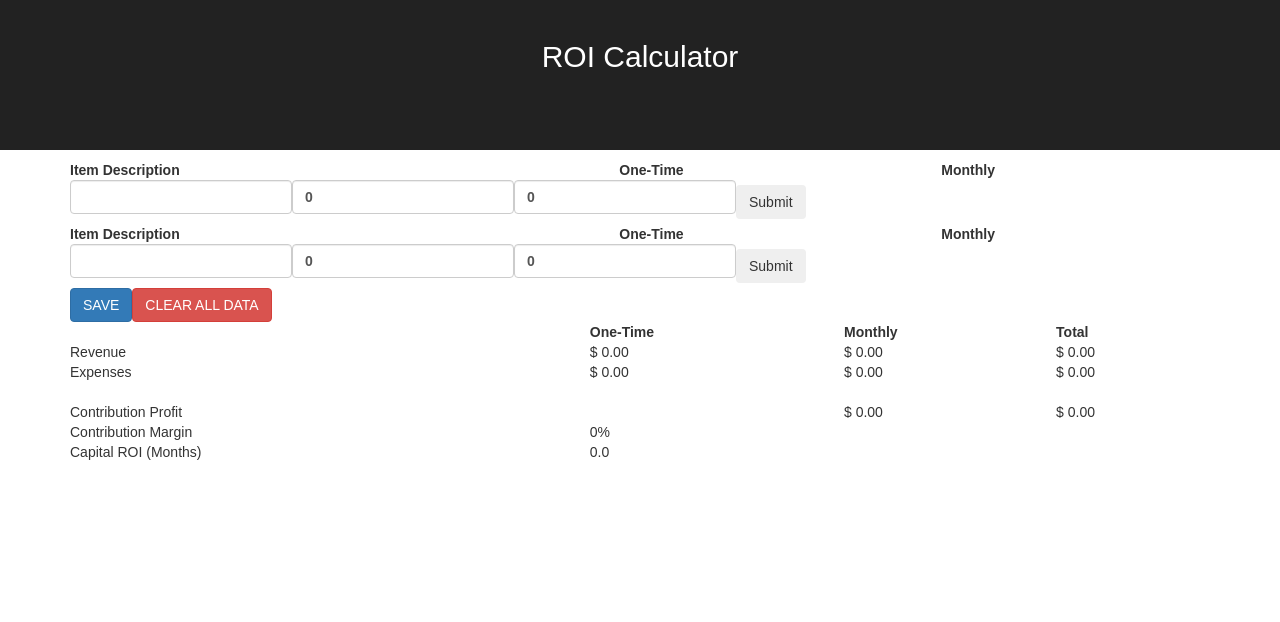
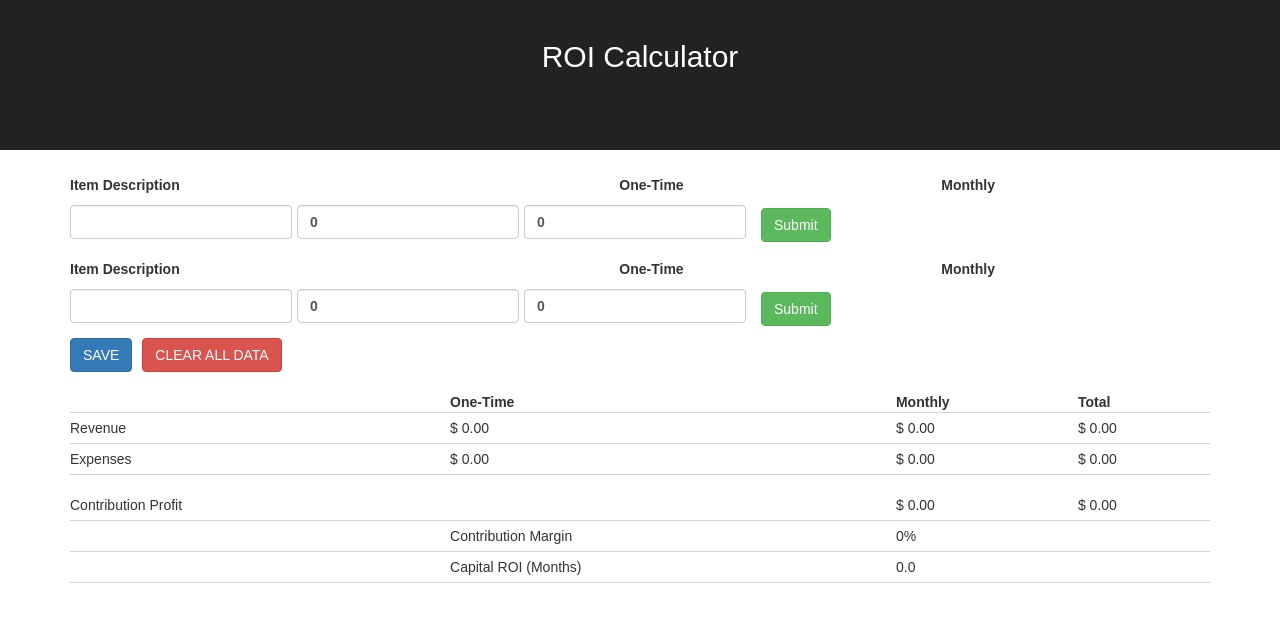
Before and after one commit to andyknolla/ROI-Calculator, a React (Create React App) app: page / in a window 1280 px wide. Shown: the top 622 px of the page. Built offline with nearby package versions, Linux system fonts and the light colour scheme; the HTML template or start-up script is replaced by a standard one.

Commit message:
Number formatting tweaks, styling mods

```diff
--- a/src/App.css
+++ b/src/App.css
@@ -28,3 +28,48 @@ input.active:invalid {
   font-size: 12px;
   margin-top: 5px;
 }
+
+.dataTable {
+  margin-top: 15px;
+  margin-bottom: 10px;
+}
+
+.item-button {
+  padding: 1px 10px;
+  margin: 3px;
+}
+
+.calculations {
+  margin-top: 20px;
+}
+.calculations tr {
+  border-bottom: 1px solid lightgray;
+  padding: 5px;
+}
+.calculations td {
+  padding-top: 5px;
+  padding-bottom: 5px;
+}
+#final-calculations > td {
+  padding-top: 20px;
+}
+
+.buttons {
+  margin-top: 10px;
+}
+
+.buttons .btn {
+  margin-right: 10px;
+}
+
+.submit {
+  margin-left: 10px;
+}
+
+.form-group {
+  margin-right: 5px;
+}
+
+label {
+  margin-bottom: 0;
+}
--- a/src/App.js
+++ b/src/App.js
@@ -173,8 +173,10 @@ class App extends Component {
             inputOneTime={this.state.expense_oneTime}
             inputMonthly={this.state.expense_monthly}
           />
-          <button onClick={ this.saveData } className="btn btn-primary" >SAVE</button>
-          <button onClick={ this.clearData } className="btn btn-danger" >CLEAR ALL DATA</button>
+          <div className="buttons">
+            <button onClick={ this.saveData } className="btn btn-primary" >SAVE</button>
+            <button onClick={ this.clearData } className="btn btn-danger" >CLEAR ALL DATA</button>
+          </div>
 
           <Calculations revenue={this.state.revenue_items} expense={this.state.expense_items} />
         </div>
--- a/src/components/calculations.js
+++ b/src/components/calculations.js
@@ -1,5 +1,7 @@
 import React from 'react';
 import Numeral from 'numeral';
+
+const CurrencyFormat = '$ 0,000.00';
 
 class Calculations extends React.Component {
 
@@ -23,7 +25,11 @@ class Calculations extends React.Component {
 
   contributionMargin() {
       return (
-        ( this.sumTotal(this.props.revenue) - this.sumTotal(this.props.expense) ) / this.sumTotal(this.props.revenue)
+        (
+          this.sumTotal(this.props.revenue) -
+          this.sumTotal(this.props.expense)
+        ) /
+        this.sumTotal(this.props.revenue)
       )
   }
 
@@ -35,15 +41,8 @@ class Calculations extends React.Component {
   }
 
   render() {
-    let test = Numeral(100).format('$.00');
-    // console.log(typeof(this.props.revenue));
-    // console.log(test, this.sumTotal(this.props.revenue, 'oneTime'));
-
-    let test2 = Numeral( this.sumTotal(this.props.revenue, 'oneTime') ).format('$ 0.00')
-    // console.log(typeof(test2));
-
     return (
-      <table>
+      <table className='calculations' >
         <tbody>
           <tr>
             <th></th>
@@ -51,31 +50,32 @@ class Calculations extends React.Component {
             <th>Monthly</th>
             <th>Total</th>
           </tr>
-          <tr>
+          <tr className="total-calculations" >
             <td>Revenue</td>
-            <td>{ Numeral( this.sumTotal(this.props.revenue, 'oneTime') ).format('$ 0.00') }</td>
-            <td>{ Numeral( this.sumTotal(this.props.revenue, 'monthly') ).format('$ 0.00') }</td>
-            <td>{ Numeral( this.sumTotal(this.props.revenue) ).format('$ 0.00') }</td>
+            <td>{ Numeral( this.sumTotal(this.props.revenue, 'oneTime') ).format(CurrencyFormat) }</td>
+            <td>{ Numeral( this.sumTotal(this.props.revenue, 'monthly') ).format(CurrencyFormat) }</td>
+            <td>{ Numeral( this.sumTotal(this.props.revenue) ).format(CurrencyFormat) }</td>
           </tr>
           <tr>
             <td>Expenses</td>
-            <td>{ Numeral( this.sumTotal(this.props.expense, 'oneTime') ).format('$ 0.00') }</td>
-            <td>{ Numeral( this.sumTotal(this.props.expense, 'monthly') ).format('$ 0.00') }</td>
-            <td>{ Numeral( this.sumTotal(this.props.expense) ).format('$ 0.00') }</td>
+            <td>{ Numeral( this.sumTotal(this.props.expense, 'oneTime') ).format(CurrencyFormat) }</td>
+            <td>{ Numeral( this.sumTotal(this.props.expense, 'monthly') ).format(CurrencyFormat) }</td>
+            <td>{ Numeral( this.sumTotal(this.props.expense) ).format(CurrencyFormat) }</td>
           </tr>
-          <br />
-          <tr>
+          <tr id="final-calculations" >
             <td>Contribution Profit</td>
             <td></td>
-            <td>{ Numeral( this.contributionProfit('monthly') ).format('$ 0.00') }</td>
-            <td>{ Numeral( this.contributionProfit() ).format('$ 0.00') }</td>
+            <td>{ Numeral( this.contributionProfit('monthly') ).format(CurrencyFormat) }</td>
+            <td>{ Numeral( this.contributionProfit() ).format(CurrencyFormat) }</td>
           </tr>
           <tr>
+            <td></td>
             <td>Contribution Margin</td>
             <td>{ Numeral( this.contributionMargin() ).format('0%') }</td>
             <td></td>
           </tr>
           <tr>
+            <td></td>
             <td>Capital ROI (Months)</td>
             <td>{ Numeral(this.roi() ).format('0.0') }</td>
             <td></td>
--- a/src/components/form.js
+++ b/src/components/form.js
@@ -13,11 +13,12 @@ class Form extends React.Component {
 
     const target = event.target;
     let value;
-    if(target.name === 'description') value = target.value;
-    else value = Number(target.value);
+
+    if(target.name === 'description') {
+      value = target.value;
+    } else value = Number(target.value);
+
     const name = target.name;
-    console.log('value ', typeof(value));
-
     let type = this.props.type;
     this.props.InputStateChange(type, value, name);
 
@@ -26,9 +27,7 @@ class Form extends React.Component {
 
   handleSubmit(event) {
     event.preventDefault();
-
     let type = this.props.type;
-
     if (!this.showFormErrors()) {
       console.log('form is invalid: do not submit');
     } else {
@@ -36,11 +35,9 @@ class Form extends React.Component {
     }
   }
 
-
   showFormErrors() {
     const inputs = document.querySelectorAll('input');
     let isFormValid = true;
-    // console.log('inputs ', inputs);
     inputs.forEach(input => {
       input.classList.add('active');
 
@@ -55,21 +52,8 @@ class Form extends React.Component {
   }
 
   showInputError(refName) {
-    // console.log('refs ', this.refs);
     const validity = this.refs[refName].validity;
-    // const label = document.getElementById(`${refName}Label`).textContent;
-    const error = document.getElementById(`${refName}Error`);
-    // const isPassword = refName.indexOf('password') !== -1;
-    // const isPasswordConfirm = refName === 'passwordConfirm';
-
-    // if (isPasswordConfirm) {
-    //   if (this.refs.password.value !== this.refs.passwordConfirm.value) {
-    //     this.refs.passwordConfirm.setCustomValidity('Passwords do not match');
-    //   } else {
-    //     this.refs.passwordConfirm.setCustomValidity('');
-    //   }
-    // }
-
+    const error = document.getElementById(`${this.props.type}${refName}Error`);
     if (!validity.valid) {
       if (validity.valueMissing) {
         error.textContent = `required field`;
@@ -77,20 +61,12 @@ class Form extends React.Component {
 
       // add my validity rules *********
 
-      //   else if (validity.typeMismatch) {
-      //   error.textContent = `Must be anumber`;
-      // } else if (isPassword && validity.patternMismatch) {
-      //   error.textContent = `required`;
-      // } else if (isPasswordConfirm && validity.customError) {
-      //   error.textContent = 'Passwords do not match';
-      // }
       return false;
     }
 
     error.textContent = '';
     return true;
   }
-
 
   render() {
     return (
@@ -104,10 +80,11 @@ class Form extends React.Component {
                 ref="description"
                 type="text"
                 value={this.props.inputDescription}
-                onChange={this.handleInputChange} required
+                onChange={this.handleInputChange}
+                required
               />
             </label>
-            <div className="error" id="descriptionError" />
+            <div className="error" id={`${this.props.type}descriptionError`} />
           </div>
           <div className="form-group">
             <label>
@@ -123,7 +100,7 @@ class Form extends React.Component {
                 required
                />
             </label>
-            <div className="error" id="oneTimeError" />
+            <div className="error" id={ `${this.props.type}oneTimeError` } />
           </div>
           <div className="form-group">
             <label>
@@ -139,9 +116,9 @@ class Form extends React.Component {
                 required
                />
             </label>
-           <div className="error" id="monthlyError" />
+           <div className="error" id={ `${this.props.type}monthlyError` } />
           </div>
-        <button className="btn" >Submit</button>
+        <button className="btn btn-success submit" >Submit</button>
       </form>
     )
   }
--- a/src/components/item.js
+++ b/src/components/item.js
@@ -1,5 +1,7 @@
 import React from 'react';
 import Numeral from 'numeral';
+
+const CurrencyFormat = "$ 0,000.00";
 
 class RevenueItem extends React.Component {
   constructor(props) {
@@ -14,12 +16,13 @@ class RevenueItem extends React.Component {
   }
 
   render() {
+    let item = this.props.item;
     return (
       <tr>
-        <td>{ this.props.item.description }</td>
-        <td>{ Numeral( this.props.item.oneTime ).format("$ 0.00") }</td>
-        <td>{ Numeral( this.props.item.monthly ).format("$ 0.00") }</td>
-        <td><button onClick={this.removeItem} className="btn btn-danger">Delete</button></td>
+        <td>{ item.description }</td>
+        <td>{ Numeral( item.oneTime ).format(CurrencyFormat) }</td>
+        <td>{ Numeral( item.monthly ).format(CurrencyFormat) }</td>
+        <td><button onClick={this.removeItem} className="btn btn-danger item-button"><span className="glyphicon glyphicon-trash" ></span></button></td>
       </tr>
     )
   }
--- a/src/components/table.js
+++ b/src/components/table.js
@@ -17,7 +17,7 @@ class Table extends React.Component {
   render() {
     return (
       <div>
-        <table>
+        <table className="dataTable" >
           <tbody>
             <tr>
               <th>Item Description</th>
```
